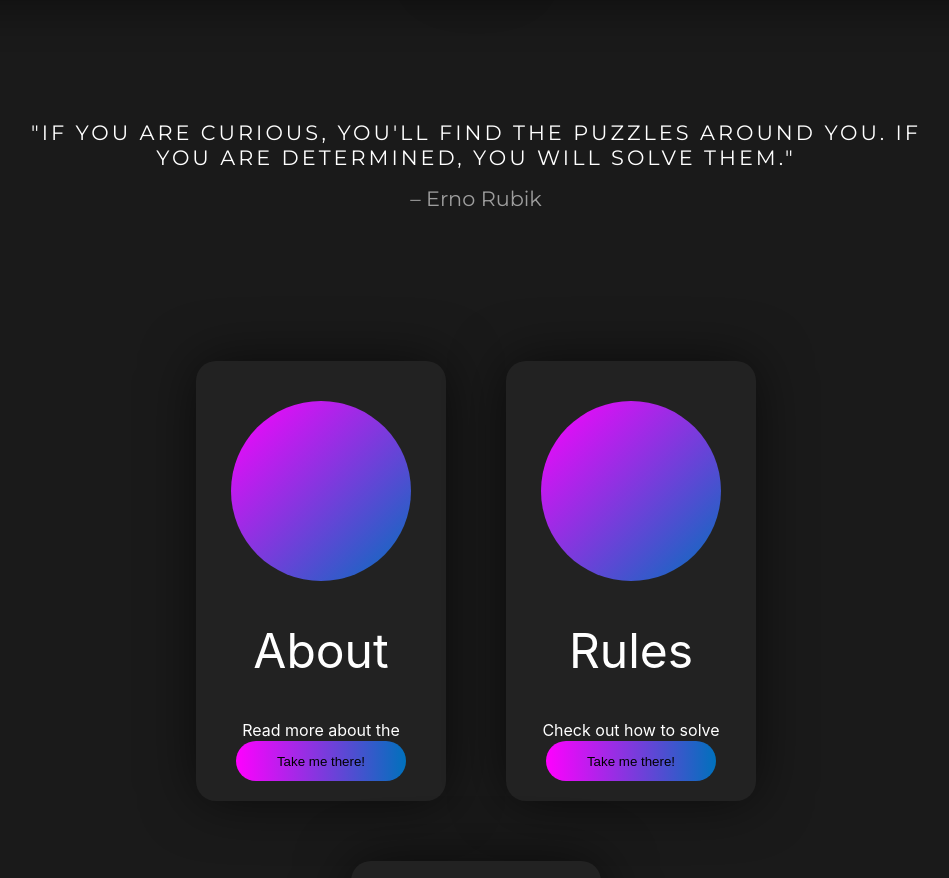
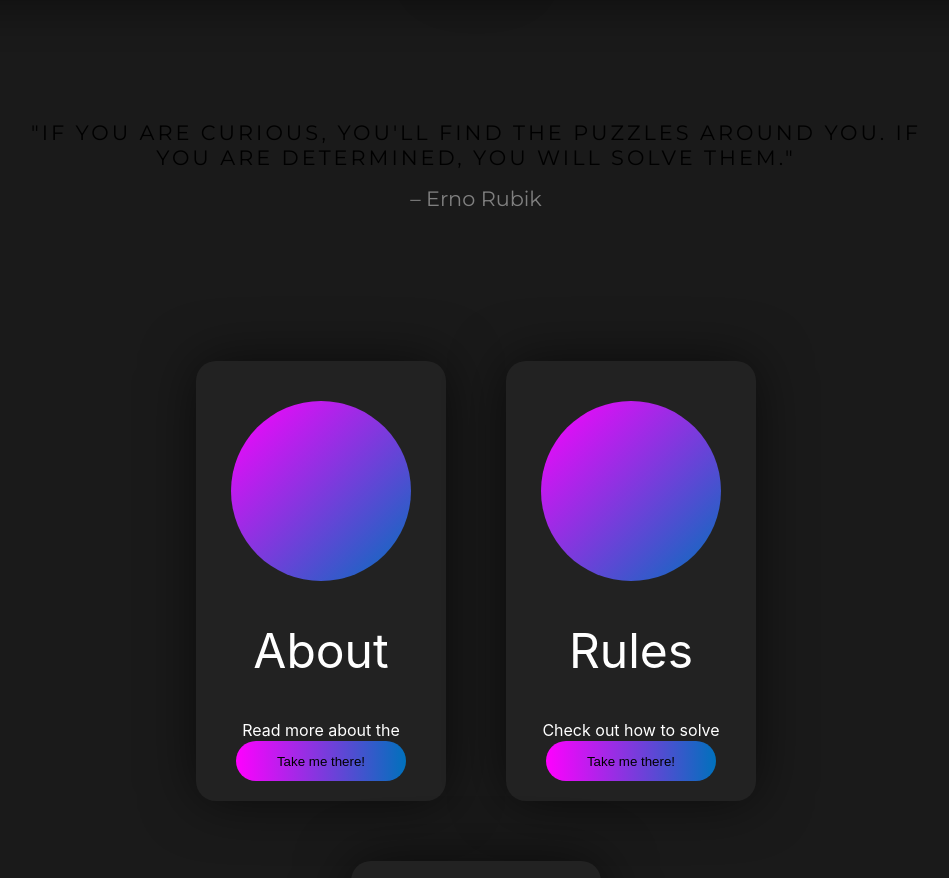
Before and after one commit to NikolSkvarilova/sudoku, a React (Create React App) app: page / in a window 1280 px wide. Shown: the part 800-1678 px from the top of the page, without its empty margins (164-1113 px from the left). Built offline with nearby package versions, Linux system fonts and the light colour scheme.

Commit message:
Edited passed props

```diff
--- a/src/Components/Pages/Home/Home.jsx
+++ b/src/Components/Pages/Home/Home.jsx
@@ -68,9 +68,8 @@ const Home = () => {
           <Quote
             text="If you are curious, you'll find the puzzles around you. If you are determined, you will solve them."
             author="Erno Rubik"
-            line_color={ `linear-gradient(to right, ${ colorPalette.fancy1 }, ${ colorPalette.fancy2 }` }
-            text_color={ colorPalette.txtPrimaryLight }
-            author_color={ colorPalette.txtSecondary }
+            text_styles={{ color: colorPalette.txtPrimaryLight }}
+            author_styles={{ color: colorPalette.txtSecondary }}
           />
         </Section>
 
```
